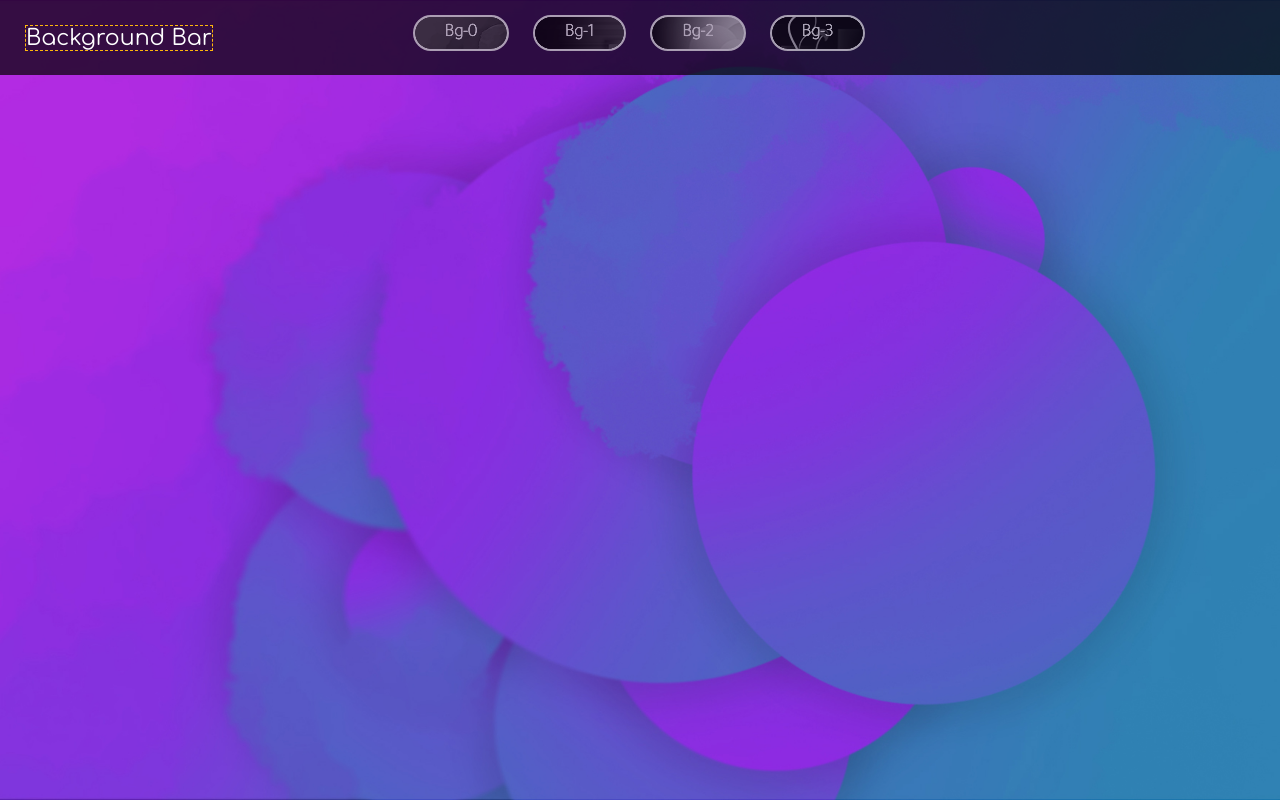
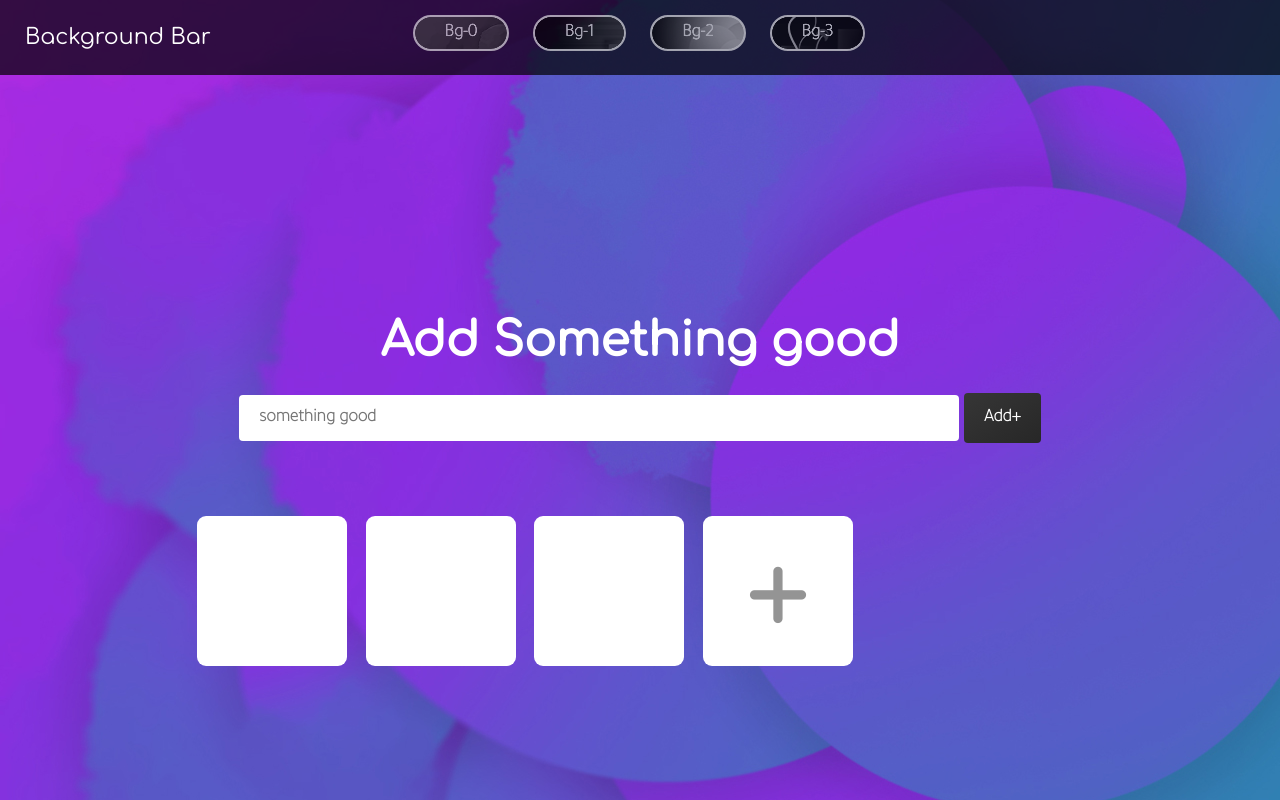
Before and after one commit to 74flame47/question-proj, a plain HTML site: page index.html in a window 1280 px wide. Drawn offline with Linux system fonts and the light colour scheme.

Commit message:
Latest update

```diff
--- a/css/root.css
+++ b/css/root.css
@@ -13,7 +13,29 @@ body{
     padding: 0px;
 }
 
+/* width */
+::-webkit-scrollbar {
+    width: 20px;
+    opacity: 0;
+}
 
+/* Track */
+::-webkit-scrollbar-track {
+    background: #f1f1f1;
+    opacity: 0;
+}
+
+/* Handle */
+::-webkit-scrollbar-thumb {
+    background: #888;
+    opacity: 0;
+}
+
+/* Handle on hover */
+::-webkit-scrollbar-thumb:hover {
+    background: #555;
+    opacity: 0;
+}
 
 
 
@@ -24,8 +46,8 @@ body{
     height: 100%;
     background-image: url("/images/bg.jpg");
     background-repeat: no-repeat;
-    background-position: center;
-    background-size: cover;
+    background-position: center center;
+    background-size: cover cover;
     position: relative;
     transition: 1s;
 }
@@ -36,13 +58,14 @@ body{
     min-height: 75px;
     background-color: rgba(0, 0, 0, .7);
     color: #ffffff;
+    /*position: absolute;   For some reason THIS  messes with the javascript code...*/
 }
 
 .nav-title{
     font-family: "Comfortaa";
     min-width: 100px;
     font-size: 22px;
-    border: 1px dashed #ffb70b;
+    //border: 1px dashed #ffb70b;
     position: absolute;
     top: 25px;
     left: 25px;
@@ -118,6 +141,36 @@ body{
 
 
 
+
+
+
+
+
+
+
+
+
+
+
+
+
+
+
+
+
+
+
+
+
+
+
+
+
+
+
+
+
+
 /*================================================================================================
 ====QUESTIONS CONTAINER===========================================================================
 ================================================================================================*/
@@ -166,6 +219,7 @@ body{
 }
 
 /*=======================Copy Section END===========================*/
+
 
 
 
@@ -296,9 +350,141 @@ body{
 
 
 
+
+
+
+
+
+
+
+
+
+
+
+
+
+
+
+
+
+
+
+
+
+
+
+
+
+
+
+
+
 /*================================================================================================
 ====LIST CREATION CONTAINER=======================================================================
 ================================================================================================*/
+
+#list-content-container{
+    color: #ffffff;
+    font-family: "Comfortaa", sans-serif;
+    //border: 1px dashed #cccccc;
+    width: 100%;
+    min-height: 300px;
+}
+
+#list-header{
+    width: 100%;
+    //border: 2px solid #000000;
+}
+#list-header h1{
+    font-size: 47px;
+    text-align: center;
+    padding-top: 20%;
+    margin:  0px 0px 20px 0px;
+}
+
+
+
+#input-container{
+    //border: 3px dashed #02b294;
+    text-align: center;
+}
+
+#input-container input{
+  width: 60%;
+  padding: 12px 20px;
+  margin: 8px 0;
+  display: inline-block;
+  border: none;
+  border-radius: 4px;
+  font-size: 18px;
+  font-family: "Tajawal", sans-serif;
+  font-weight: 900;
+}
+
+
+
+
+
+
+
+#input-container button{
+    background-image: linear-gradient(to bottom right, #363636, #272727);
+    text-align: center;
+    color: #ffffff;
+    font-size: 18px;
+    font-family: "Tajawal", sans-serif;
+    font-weight: 900;
+    padding: 14px 20px;
+    border: none;
+    border-radius: 4px;
+    transition: .3s;
+}
+
+
+#input-container button:hover{
+    color: #ffb70b;
+    cursor: pointer;
+}
+
+
+
+#box-section{
+    padding-top: 10px;
+    max-height: 400px;
+    color: #949494;
+    //background-color: rgba(27, 27, 27, .5);
+    //border: 3px solid #ffb70b;
+    border-radius: 5px;
+    max-width: 900px;
+    margin: 50px auto;
+    overflow-y: scroll;
+    scroll-behavior: smooth;
+
+}
+
+
+.box{
+    width: 150px;
+    height: 150px;
+    padding:15px;
+    margin: 7px;
+    display: inline-block;
+    background-color: #ffffff;
+    //border: 2px solid #585858;
+    border-radius: 9px;
+    font-size: 120px;
+    text-align: center;
+    overflow: hidden;
+    transition: .3s;
+}
+
+
+
+.box:hover{
+    color: #272727;
+    box-shadow:0px 0px 20px 1px #02b294;
+    cursor: pointer;
+}
 
 
 
--- a/index.html
+++ b/index.html
@@ -52,7 +52,20 @@
 
 
             <div id="list-content-container">
+                <div id="list-header">
+                    <h1>Add Something good</h1>
+                    <div id="input-container">
+                        <input type="text" placeholder="something good" maxlength="10">
+                        <button>Add+</button>
+                    </div>
 
+                </div>
+                <div id="box-section">
+                    <div class="box"></div>
+                    <div class="box"></div>
+                    <div class="box"></div>
+                    <div class="box">+</div>
+                </div>
             </div>
 
 
```
